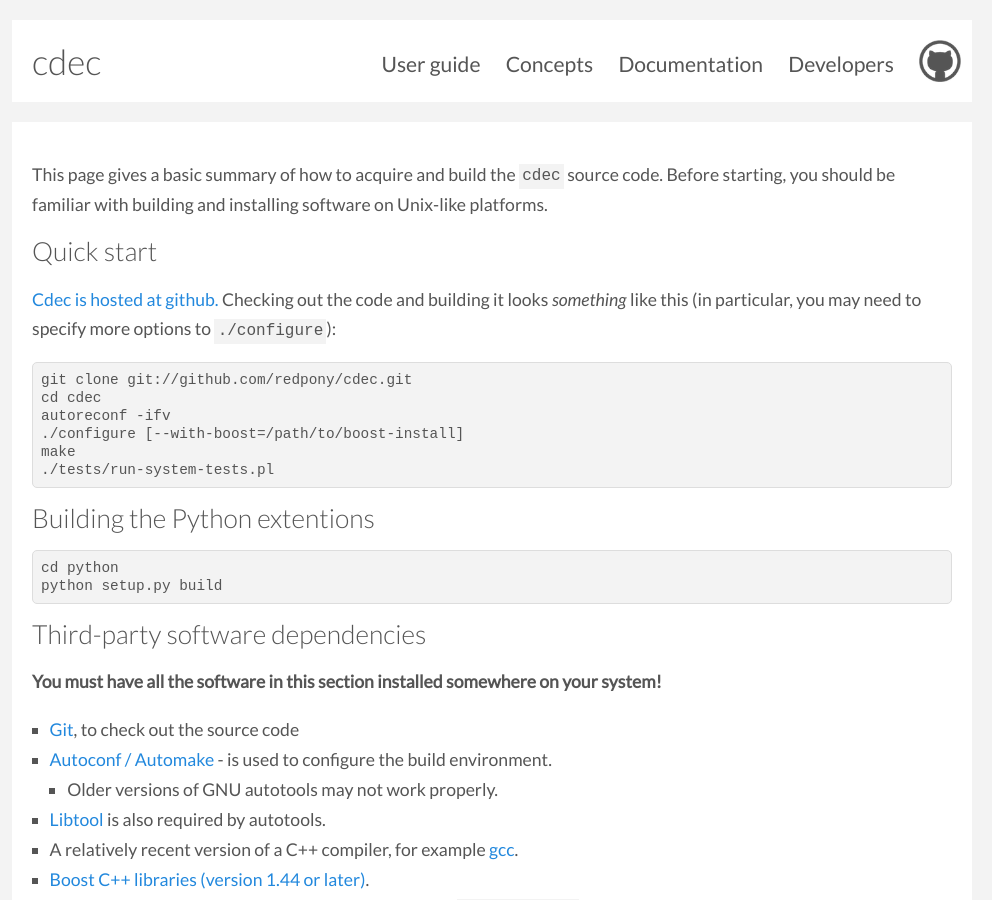
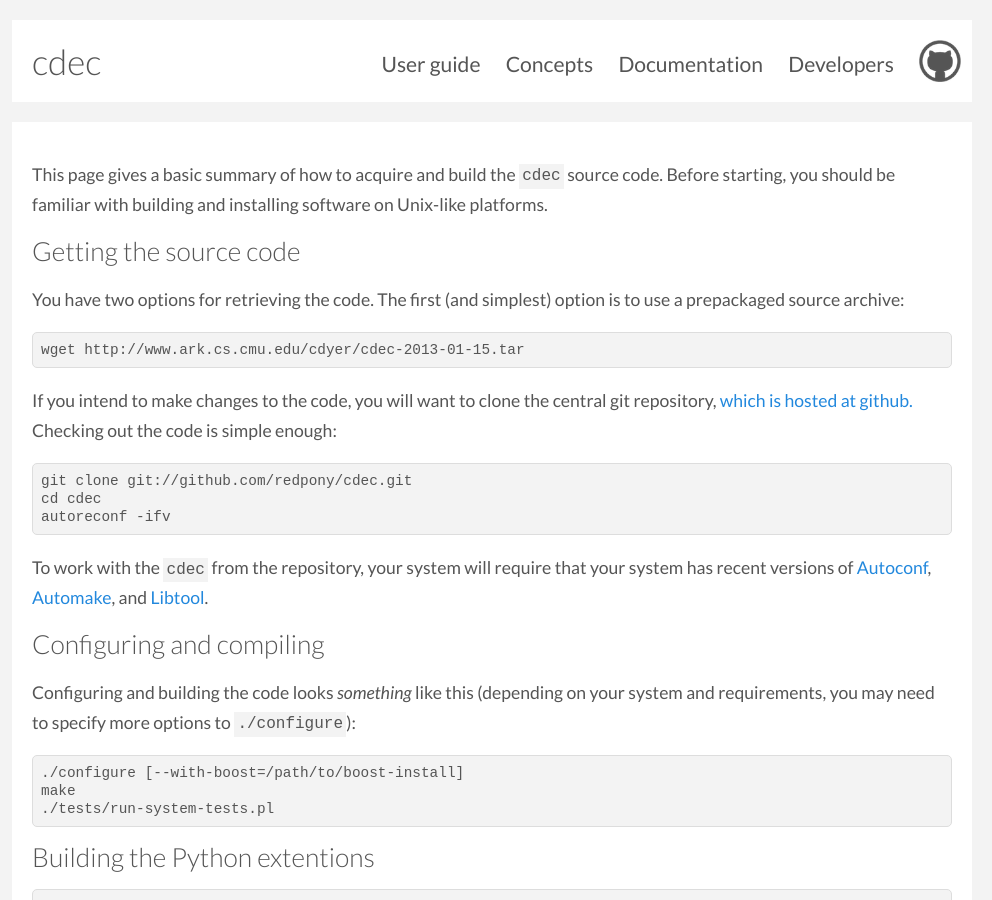
Before and after one commit to cdec/cdec.github.com, a Jekyll site: the page built from guide/compiling.md, in a window 1280 px wide and 900 px high. Shown: the whole window, without its empty margins (148-1140 px from the left). Built offline with Jekyll 4.4.1, drawn with Linux system fonts in a browser that asks for light colours; some web fonts are replaced; Markdown is read by kramdown in place of the engine named in the settings.

Commit message:
more instr

```diff
--- a/guide/compiling.md
+++ b/guide/compiling.md
@@ -4,12 +4,22 @@ title: Building cdec from source
 ---
 This page gives a basic summary of how to acquire and build the `cdec` source code.  Before starting, you should be familiar with building and installing software on Unix-like platforms.
 
-# Quick start
-[Cdec is hosted at github.](http://github.com/redpony/cdec) Checking out the code and building it looks *something* like this (in particular, you may need to specify more options to `./configure`):
+# Getting the source code
+You have two options for retrieving the code. The first (and simplest) option is to use a prepackaged source archive:
+
+    wget http://www.ark.cs.cmu.edu/cdyer/cdec-2013-01-15.tar
+
+If you intend to make changes to the code, you will want to clone the central git repository, [which is hosted at github.](http://github.com/redpony/cdec) Checking out the code is simple enough:
 
     git clone git://github.com/redpony/cdec.git
     cd cdec
     autoreconf -ifv
+
+To work with the `cdec` from the repository, your system will require that your system has recent versions of [Autoconf](http://www.gnu.org/software/autoconf/), [Automake](http://www.gnu.org/software/automake/), and [Libtool](libtool).
+
+# Configuring and compiling
+Configuring and building the code looks *something* like this (depending on your system and requirements, you may need to specify more options to `./configure`):
+
     ./configure [--with-boost=/path/to/boost-install]
     make
     ./tests/run-system-tests.pl
```
